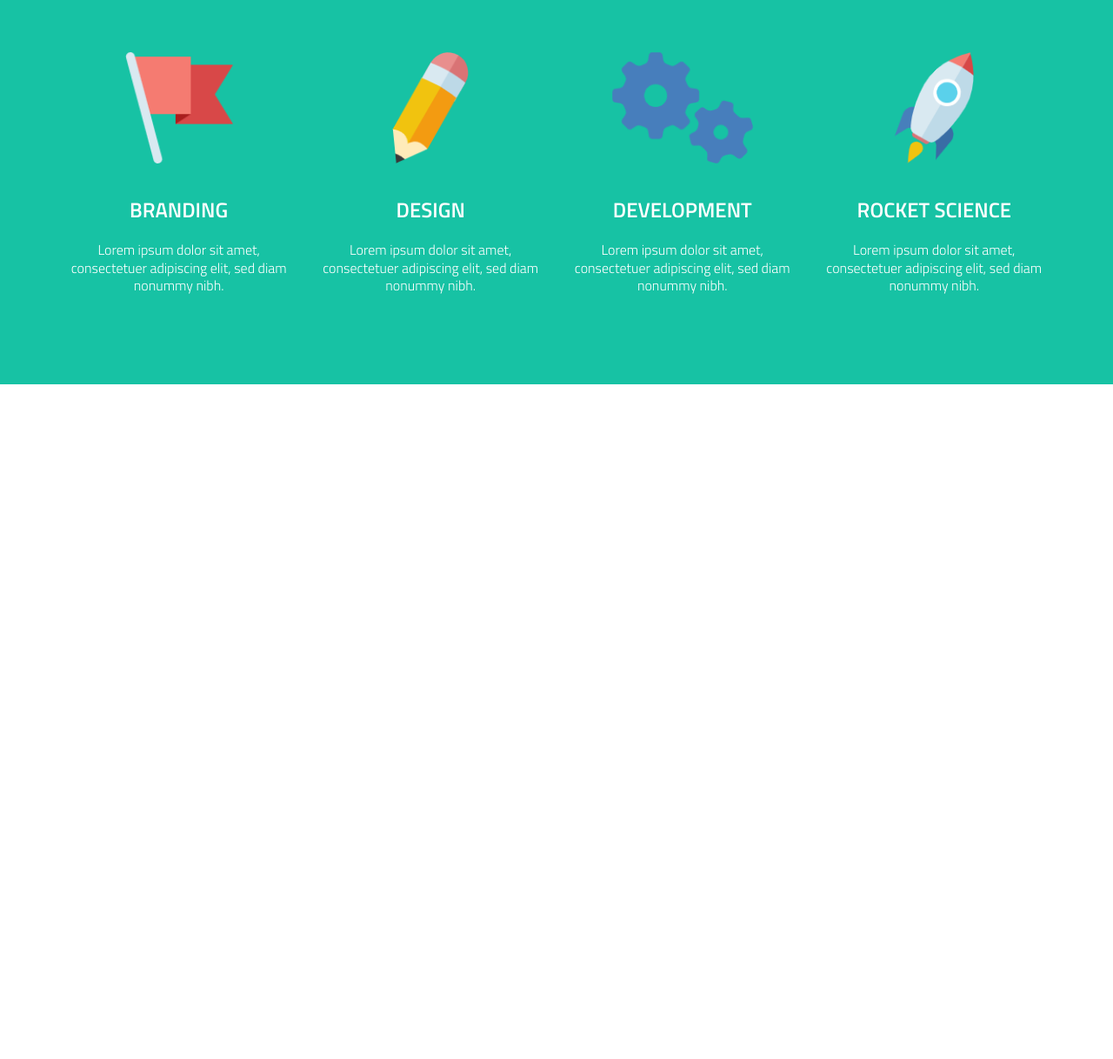
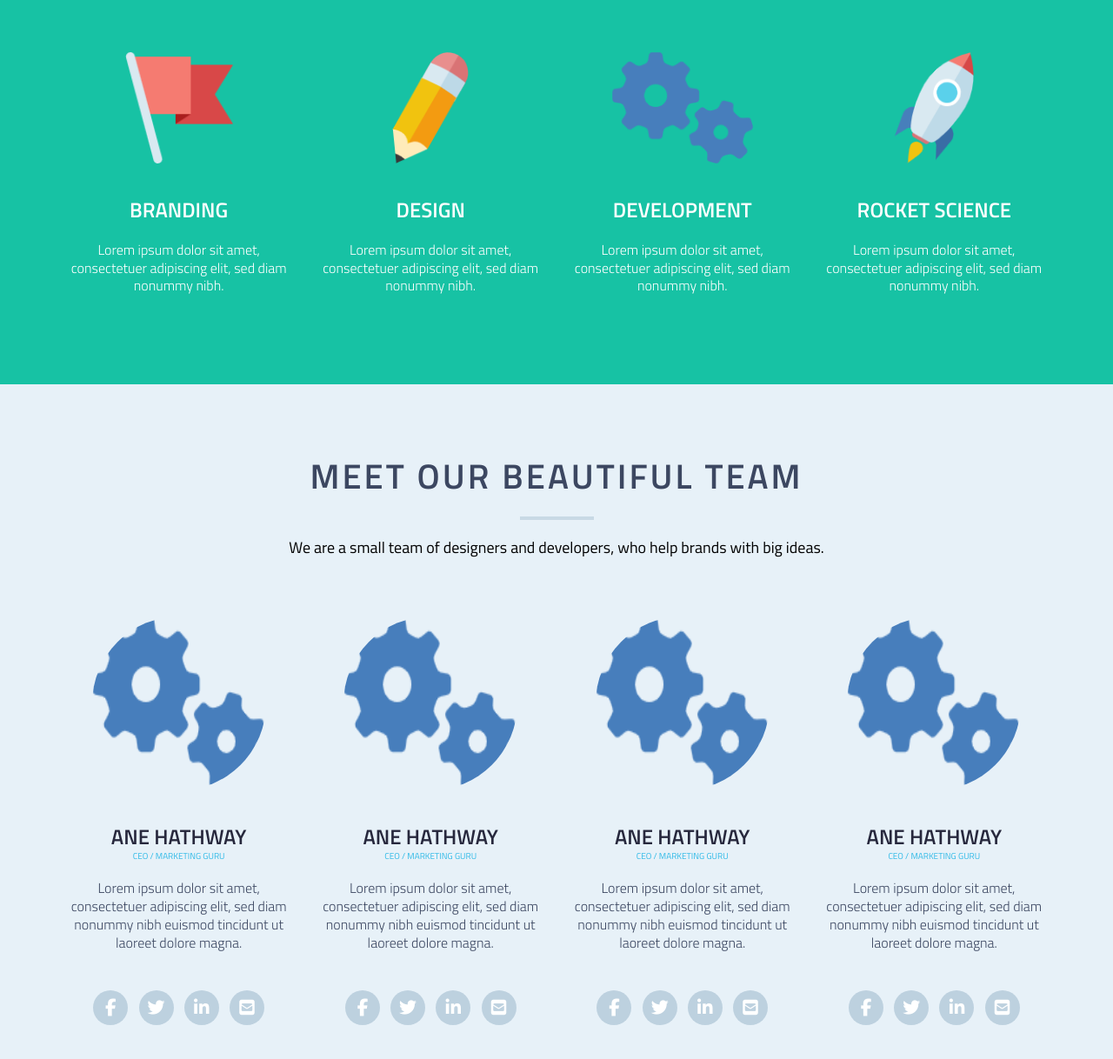
Before and after one commit to muhaiminulIslamIkhlas/PSD-to-HTML-1, a plain HTML site: page Part 2/index.html in a window 1280 px wide. Shown: the part 911-2129 px from the top of the page at 87% size. Before the commit the page ends 1353 px from the top, so only its background shows below. Drawn offline with Linux system fonts and the light colour scheme.

Commit message:
team section html and css

```diff
--- a/Part 2/index.html
+++ b/Part 2/index.html
@@ -85,6 +85,97 @@
 
     <!--END SEVICES section-->
 
+    <!--START TEAM section-->
+
+    <section class="team-section clearfix">
+        <div class="row">
+            <h2>MEET OUR BEAUTIFUL TEAM</h2>
+            <p class="little-description">
+                We are a small team of designers and
+                developers, who help brands with big ideas.
+            </p>
+        </div>
+        <div class="row">
+            <div class="col span_1_of_4 box">
+                <img src="resources/img/engine.png" alt="" class="team-member">
+                <h3>ANE HATHWAY</h3>
+                <span class="role">CEO / MARKETING GURU</span>
+                <p>Lorem ipsum dolor sit amet,
+                    consectetuer adipiscing elit,
+                    sed diam nonummy
+                    nibh euismod tincidunt ut
+                    laoreet dolore magna.</p>
+                    <div class="social-link">
+                        <ul>
+                            <li><a href="#"><i class="fab fa-facebook-f"></i></a></li>
+                            <li><a href="#"><i class="fab fa-twitter"></i></a></li>
+                            <li><a href="#"><i class="fab fa-linkedin-in"></i></a></li>
+                            <li><a href="#"><i class="fas fa-envelope-square"></i></a></li>
+                        </ul>
+                    </div>
+
+            </div>
+            <div class="col span_1_of_4 box">
+                <img src="resources/img/engine.png" alt="" class="team-member">
+                <h3>ANE HATHWAY</h3>
+                <span class="role">CEO / MARKETING GURU</span>
+                <p>Lorem ipsum dolor sit amet,
+                    consectetuer adipiscing elit,
+                    sed diam nonummy
+                    nibh euismod tincidunt ut
+                    laoreet dolore magna.</p>
+                    <div class="social-link">
+                        <ul>
+                            <li><a href="#"><i class="fab fa-facebook-f"></i></a></li>
+                            <li><a href="#"><i class="fab fa-twitter"></i></a></li>
+                            <li><a href="#"><i class="fab fa-linkedin-in"></i></a></li>
+                            <li><a href="#"><i class="fas fa-envelope-square"></i></a></li>
+                        </ul>
+                    </div>
+            </div>
+            <div class="col span_1_of_4 box">
+                <img src="resources/img/engine.png" alt="" class="team-member">
+                <h3>ANE HATHWAY</h3>
+                <span class="role">CEO / MARKETING GURU</span>
+                <p>Lorem ipsum dolor sit amet,
+                    consectetuer adipiscing elit,
+                    sed diam nonummy
+                    nibh euismod tincidunt ut
+                    laoreet dolore magna.</p>
+                    <div class="social-link">
+                        <ul>
+                            <li><a href="#"><i class="fab fa-facebook-f"></i></a></li>
+                            <li><a href="#"><i class="fab fa-twitter"></i></a></li>
+                            <li><a href="#"><i class="fab fa-linkedin-in"></i></a></li>
+                            <li><a href="#"><i class="fas fa-envelope-square"></i></a></li>
+                        </ul>
+                    </div>
+            </div>
+            <div class="col span_1_of_4 box">
+                <img src="resources/img/engine.png" alt="" class="team-member">
+                <h3>ANE HATHWAY</h3>
+                <span class="role">CEO / MARKETING GURU</span>
+                <p>Lorem ipsum dolor sit amet,
+                    consectetuer adipiscing elit,
+                    sed diam nonummy
+                    nibh euismod tincidunt ut
+                    laoreet dolore magna.</p>
+                    <div class="social-link">
+                        <ul>
+                            <li><a href="#"><i class="fab fa-facebook-f"></i></a></li>
+                            <li><a href="#"><i class="fab fa-twitter"></i></a></li>
+                            <li><a href="#"><i class="fab fa-linkedin-in"></i></a></li>
+                            <li><a href="#"><i class="fas fa-envelope-square"></i></a></li>
+                        </ul>
+                    </div>
+            </div>
+        </div>
+    </section>
+
+
+
+    <!--END TEAM section-->
+
     <!--JS SCRIPTS-->
 
     <script src="https://kit.fontawesome.com/738598a5ff.js" crossorigin="anonymous"></script>
--- a/Part 2/resources/css/style.css
+++ b/Part 2/resources/css/style.css
@@ -89,6 +89,7 @@ h3{
     font-size: 2.4rem;
     text-transform: uppercase;
     font-weight: 600;
+    color: #fff;
 }
 
 .box{
@@ -203,3 +204,68 @@ header{
     margin-left: 20%;
 
 }
+
+
+/*=====================*/
+/*TEAM SECTION */
+/*=====================*/
+
+.team-section{
+    background: #e7f1f8;
+    text-align: center;
+}
+
+.team-section h2{
+    color: #3c4761;
+}
+
+.team-section h2::after{
+    background: #c8d9e5;
+}
+
+.team-member{
+    margin-top: 4.5rem;
+    margin-bottom: 3.5rem;
+    height: 20rem;
+    width: 20rem;
+    border-radius: 50%;
+}
+
+.team-section h3{
+    color: #27283d;
+}
+
+.role{
+     color: #30bae7;
+     text-transform: capitalize;
+     margin-top: .5rem;
+}
+
+.team-section .box p{
+    color: #3c4761;
+
+}
+
+.social-link{
+    margin-top: 4.5rem;
+}
+
+.social-link ul li{
+    display: inline-block;
+    margin: 0 .5rem;
+}
+
+.social-link ul li a:link{
+    color: #fff;
+}
+
+.social-link ul li a:link i::before{
+    background: #bdd1df;
+    width: 2rem;
+    height: 2rem;
+    display: inline-block;
+    font-size: 2rem;
+    padding: 1rem;
+    border-radius: 50%;
+
+}
```
